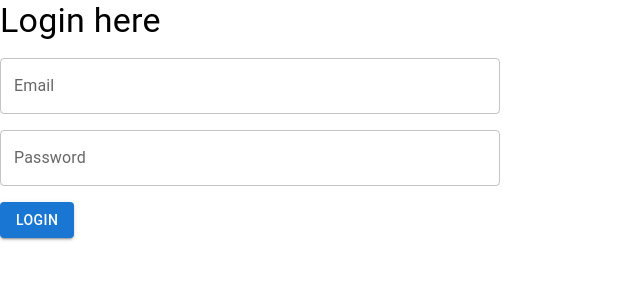
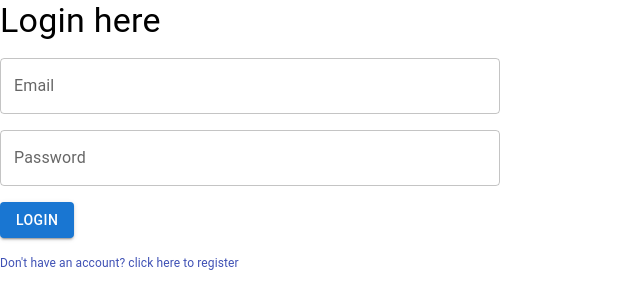
Before and after one commit to D3vxc/sparkFitness.github.io, a React (Create React App) app: page / in a window 1280 px wide. Shown: the top 308 px of the page, without its empty margins (0-640 px from the left). Built offline with nearby package versions, Linux system fonts and the light colour scheme.

Commit message:
added link to the register in login page

```diff
--- a/src/components/Credentials/Login.jsx
+++ b/src/components/Credentials/Login.jsx
@@ -2,10 +2,13 @@ import React, { useState } from 'react';
 import { Box, Typography, TextField, Button } from '@mui/material';
 import { useForm, Controller } from 'react-hook-form';
 import axios from 'axios';
-import { toast } from 'react-toastify';
+import { ToastContainer, toast } from 'react-toastify';
 import 'react-toastify/dist/ReactToastify.css'; // Import the CSS for toastify
+import { useNavigate } from 'react-router-dom';
 
 function Login() {
+  const navigate = useNavigate();
+
   const {
     handleSubmit,
     control,
@@ -23,12 +26,15 @@ function Login() {
   const onSubmit = async (data) => {
     try {
       setIsLoading(true);
-      // Simulate a successful login for demonstration purposes.
-      // Replace this with your actual login logic.
-      if (data.email === 'demo@example.com' && data.password === 'password') {
+
+      // Make an HTTP POST request to the login API endpoint with user data
+      const response = await axios.post('/user/login', data);
+
+      // Check the response status code to determine success or failure
+      if (response.status === 200) {
         // Show a success toast message
         toast('🦄 Wow so easy!', {
-          position: 'top-center',
+          position: 'bottom-right',
           autoClose: 1500,
           hideProgressBar: false,
           closeOnClick: true,
@@ -40,8 +46,8 @@ function Login() {
         console.log('User logged in successfully');
       } else {
         // Show an error toast message for invalid credentials
-        toast.error('🚫 Invalid email or password', {
-          position: 'top-center',
+        toast('🦄 Wow so easy!', {
+          position: 'bottom-right',
           autoClose: 1500,
           hideProgressBar: false,
           closeOnClick: true,
@@ -55,8 +61,8 @@ function Login() {
       setIsLoading(false);
     } catch (error) {
       // Show an error toast message for other errors
-      toast.error('🚫 Login failed. An error occurred.', {
-        position: 'top-center',
+      toast('Login failed!', {
+        position: 'bottom-right',
         autoClose: 1500,
         hideProgressBar: false,
         closeOnClick: true,
@@ -72,6 +78,7 @@ function Login() {
 
   return (
     <React.Fragment>
+      <ToastContainer />
       <Box
         sx={{
           width: '500px',
@@ -144,6 +151,22 @@ function Login() {
               {isLoading ? 'Logging in...' : 'Login'}
             </Button>
           </Box>
+
+          <Box
+            onClick={() => {
+              navigate('/register');
+            }}
+          >
+            <Typography
+              sx={{
+                cursor: 'pointer',
+                fontSize: '12px',
+                color: '#3f51b5',
+              }}
+            >
+              Don't have an account? click here to register
+            </Typography>
+          </Box>
         </form>
       </Box>
     </React.Fragment>
--- a/src/components/Routers/Router.jsx
+++ b/src/components/Routers/Router.jsx
@@ -12,7 +12,7 @@ const routesData = createBrowserRouter(
       //   errorElement: <RouterErrorPage />,
     },
     {
-      path: '/login',
+      path: '/register',
       element: <Register />,
       //   errorElement: <RouterErrorPage />,
     },
```
